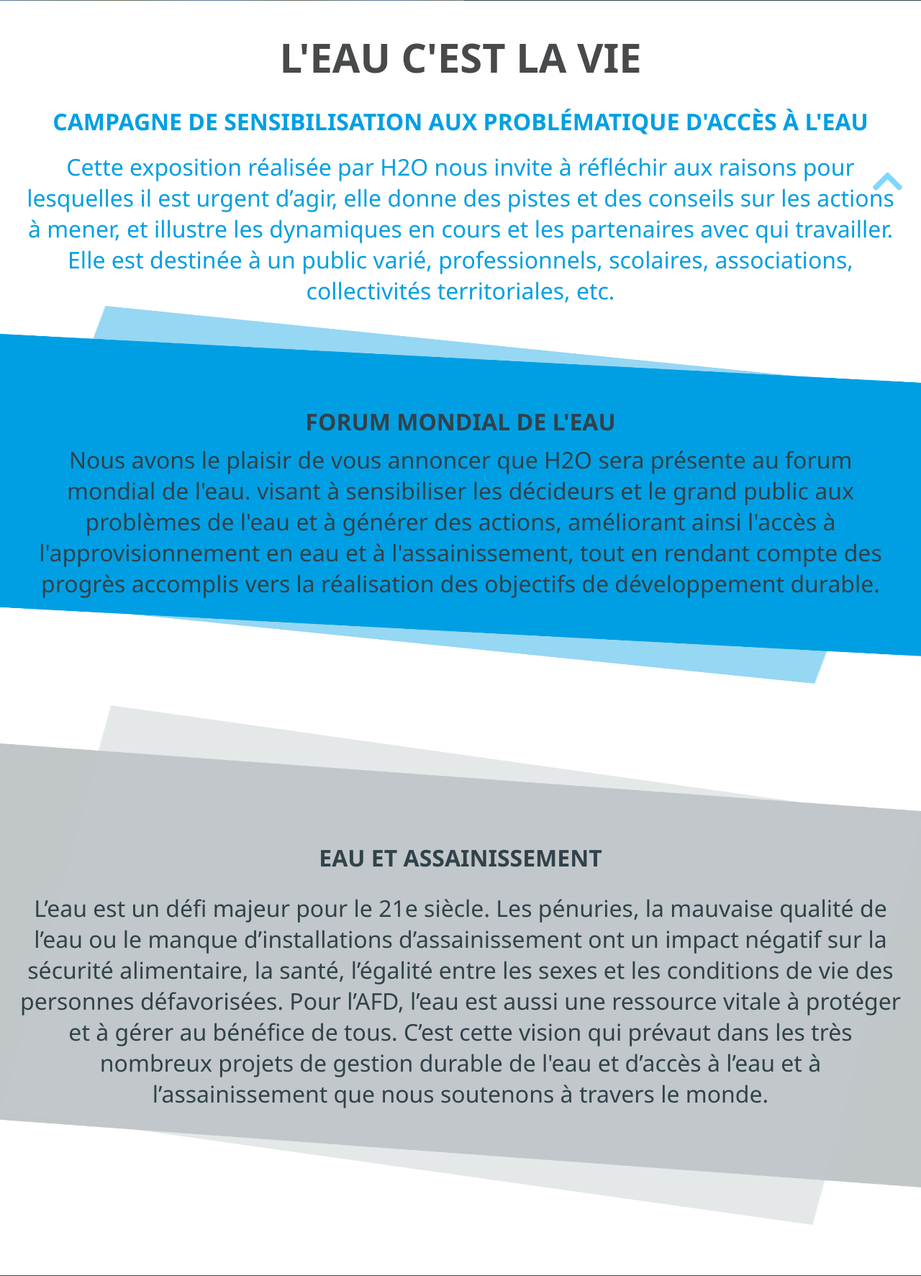
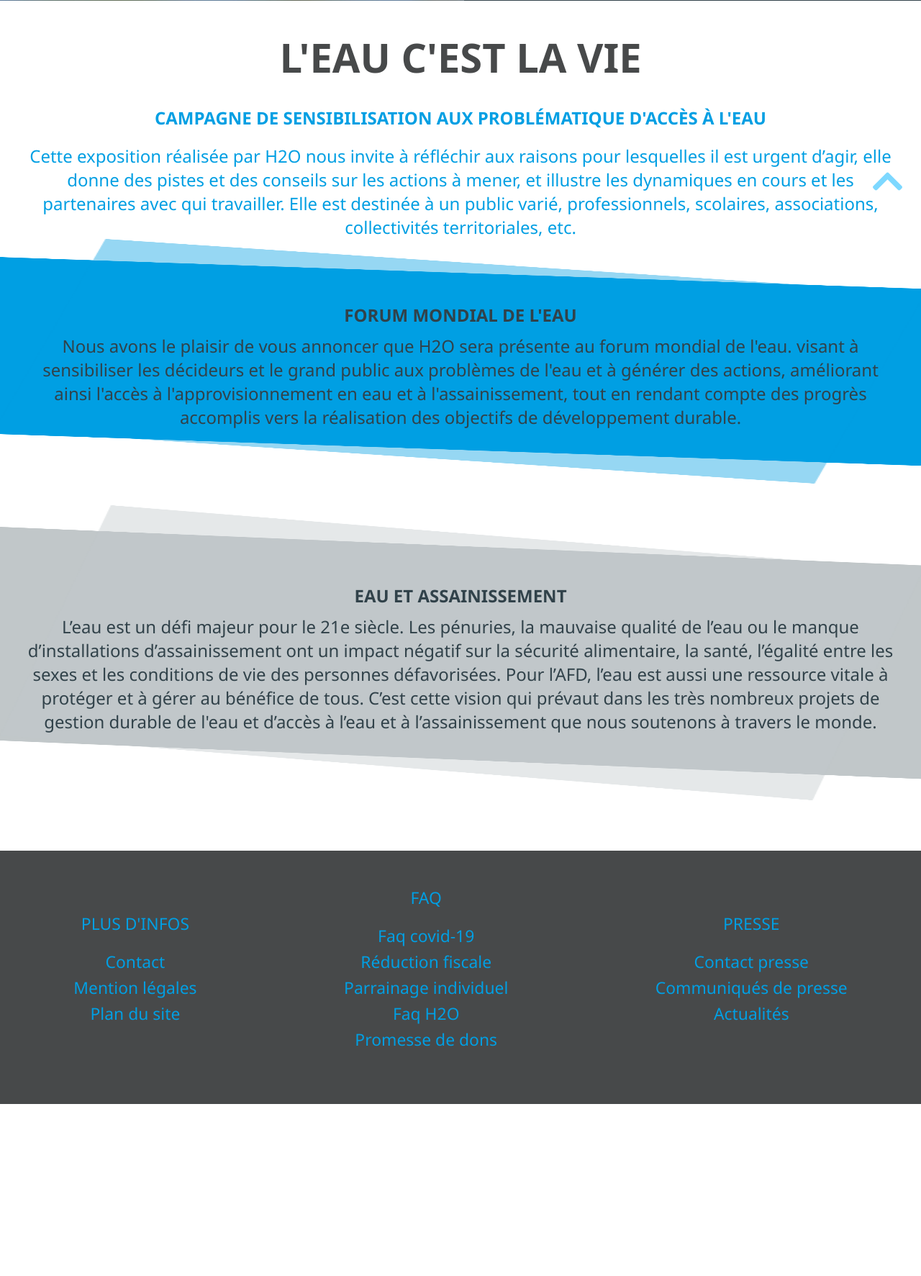
Before and after one commit to TahiKari/H2O, a PHP site: page /pages/evenements.html in a window 1280 px wide. Shown: the part 514-2287 px from the top of the page at 72% size. After the commit the page ends 2048 px from the top, so only its background shows below. Run offline with PHP 8.4, Linux system fonts and the light colour scheme.

Commit message:
ft - H2O#16: modification responsive pages ong and event

```diff
--- a/public/css/style.css
+++ b/public/css/style.css
@@ -1155,7 +1155,11 @@ h3 {
 @media all and (min-width: 1024px) {
   .main-other-pages h2,
 .main-other-pages p {
-    font-size: 2em;
+    font-size: 1.5em;
+  }
+
+  p.center-ong_p2 {
+    font-size: 1em;
   }
 
   .top-other-pages {
@@ -1180,14 +1184,7 @@ h3 {
 }
 
 .center-event {
-  height: auto;
   background: no-repeat url("../../ressources/images/bg-rectangle-bleu_856x1157.png");
-  background-size: 100% 100%;
-  padding: 0 30px 0;
-  margin-bottom: 30px;
-  display: grid;
-  grid-template-columns: 1fr;
-  grid-template-rows: 0.6fr 0.2fr 1fr 0.5fr;
   grid-template-areas: "." "center-event-h2" "center-event-p" ".";
   gap: 10px;
 }
@@ -1201,16 +1198,21 @@ h3 {
 }
 
 .btm-event {
-  height: auto;
   background: no-repeat url("../../ressources/images/bg-rectangle-gris_860x1253.png");
   background-size: 100% 100%;
-  padding: 0 20px 0;
+  grid-template-areas: "." "btm-event-h2" "btm-event-p" ".";
+  gap: 10px;
+}
+
+.center-event,
+.btm-event {
+  height: auto;
+  background-size: 100% 100%;
+  padding: 0 30px 0;
   margin-bottom: 30px;
   display: grid;
   grid-template-columns: 1fr;
   grid-template-rows: 0.6fr 0.2fr 1fr 0.5fr;
-  grid-template-areas: "." "btm-event-h2" "btm-event-p" ".";
-  gap: 10px;
 }
 
 .btm-event h2 {
--- a/sass/pages/_event.scss
+++ b/sass/pages/_event.scss
@@ -16,15 +16,8 @@
 }
 
 .center-event {
-  height: auto;
   background: no-repeat
     url("../../ressources/images/bg-rectangle-bleu_856x1157.png");
-  background-size: 100% 100%;
-  padding: 0 30px 0;
-  margin-bottom: 30px;
-  display: grid;
-  grid-template-columns: 1fr;
-  grid-template-rows: 0.6fr 0.2fr 1fr 0.5fr;
   grid-template-areas:
     "."
     "center-event-h2"
@@ -42,21 +35,26 @@
 }
 
 .btm-event {
-  height: auto;
   background: no-repeat
     url("../../ressources/images/bg-rectangle-gris_860x1253.png");
-  background-size: 100% 100%;
-  padding: 0 20px 0;
-  margin-bottom: 30px;
-  display: grid;
-  grid-template-columns: 1fr;
-  grid-template-rows: 0.6fr 0.2fr 1fr 0.5fr;
+    background-size: 100% 100%;
   grid-template-areas:
     "."
     "btm-event-h2"
     "btm-event-p"
     ".";
   gap: 10px;
+}
+
+.center-event,
+.btm-event {
+  height: auto;
+  background-size: 100% 100%;
+  padding: 0 30px 0;
+  margin-bottom: 30px;
+  display: grid;
+  grid-template-columns: 1fr;
+  grid-template-rows: 0.6fr 0.2fr 1fr 0.5fr;
 }
 
 .btm-event h2 {
--- a/sass/pages/_l-ong.scss
+++ b/sass/pages/_l-ong.scss
@@ -120,8 +120,12 @@
   .main-other-pages {
     & h2,
     p {
-      font-size: 2em;
+      font-size: 1.5em;
     }
+  }
+
+  p.center-ong_p2 {
+    font-size: 1em;
   }
 
   .top-other-pages {
```
Also changed, not shown: 1 other file.
